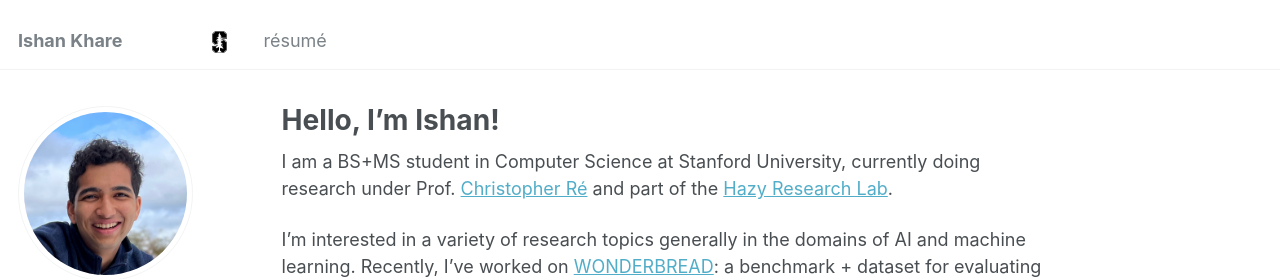
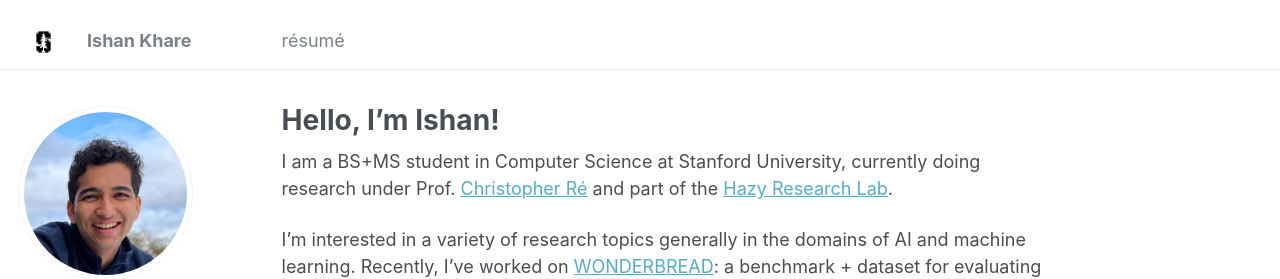
Before and after one commit to iskhare/iskhare.github.io, a Jekyll site: the page built from _pages/about.md, in a window 1280 px wide. Shown: the top 279 px of the page. Built offline with Jekyll 4.4.1, drawn with Linux system fonts in a browser that asks for light colours; some web fonts are replaced.

Commit message:
Update masthead.html

```diff
--- a/_includes/masthead.html
+++ b/_includes/masthead.html
@@ -7,10 +7,10 @@
       <nav id="site-nav" class="greedy-nav">
         <button><div class="navicon"></div></button>
         <ul class="visible-links">
-          <li class="masthead__menu-item masthead__menu-item--lg"><a href="{{ base_path }}/">{{ site.title }}</a></li>
           {% unless logo_path == empty %}
           <a class="site-logo" href="{{ '/' | relative_url }}"><img src="{{ logo_path | relative_url }}" alt="{{ site.masthead_title | default: site.title }}" style="width: 15px; height: auto"></a>
           {% endunless %}
+          <li class="masthead__menu-item masthead__menu-item--lg"><a href="{{ base_path }}/">{{ site.title }}</a></li>
           {% for link in site.data.navigation.main %}
             {% if link.url contains 'http' %}
               {% assign domain = '' %}
```
